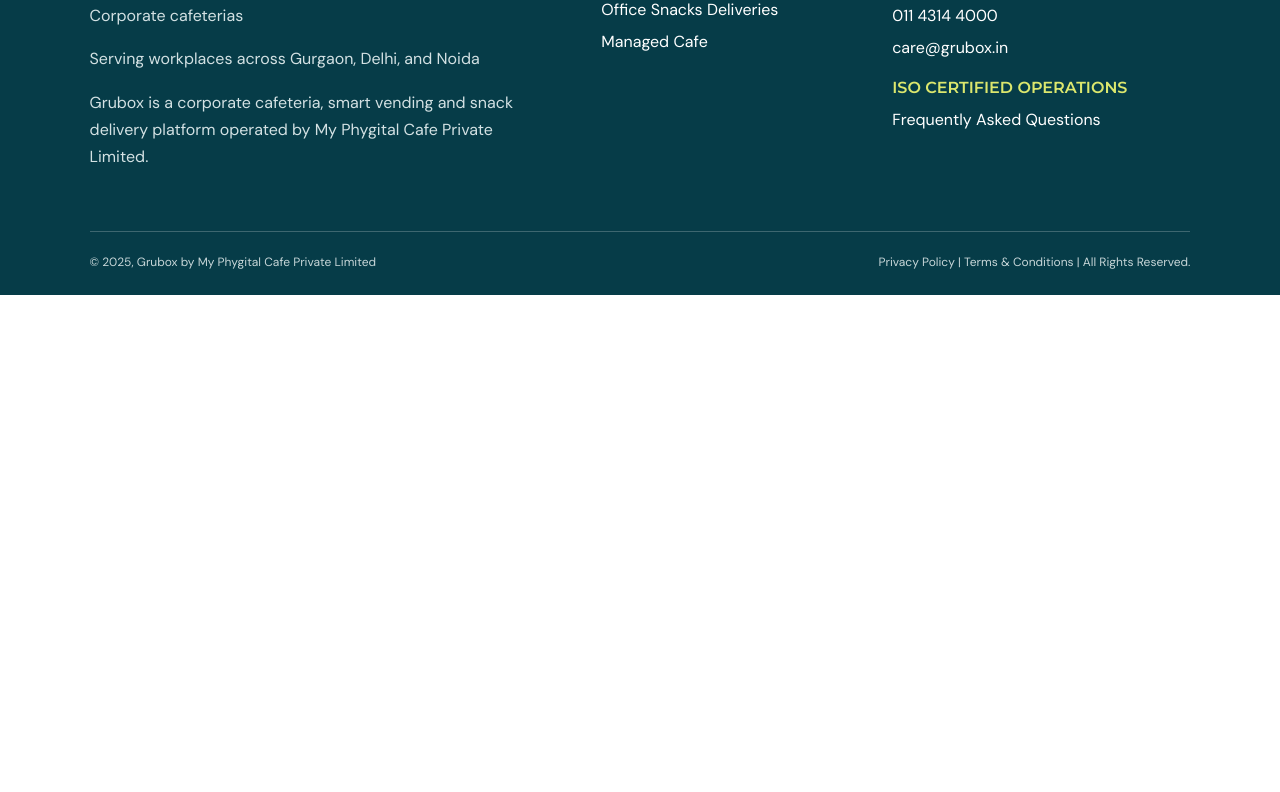
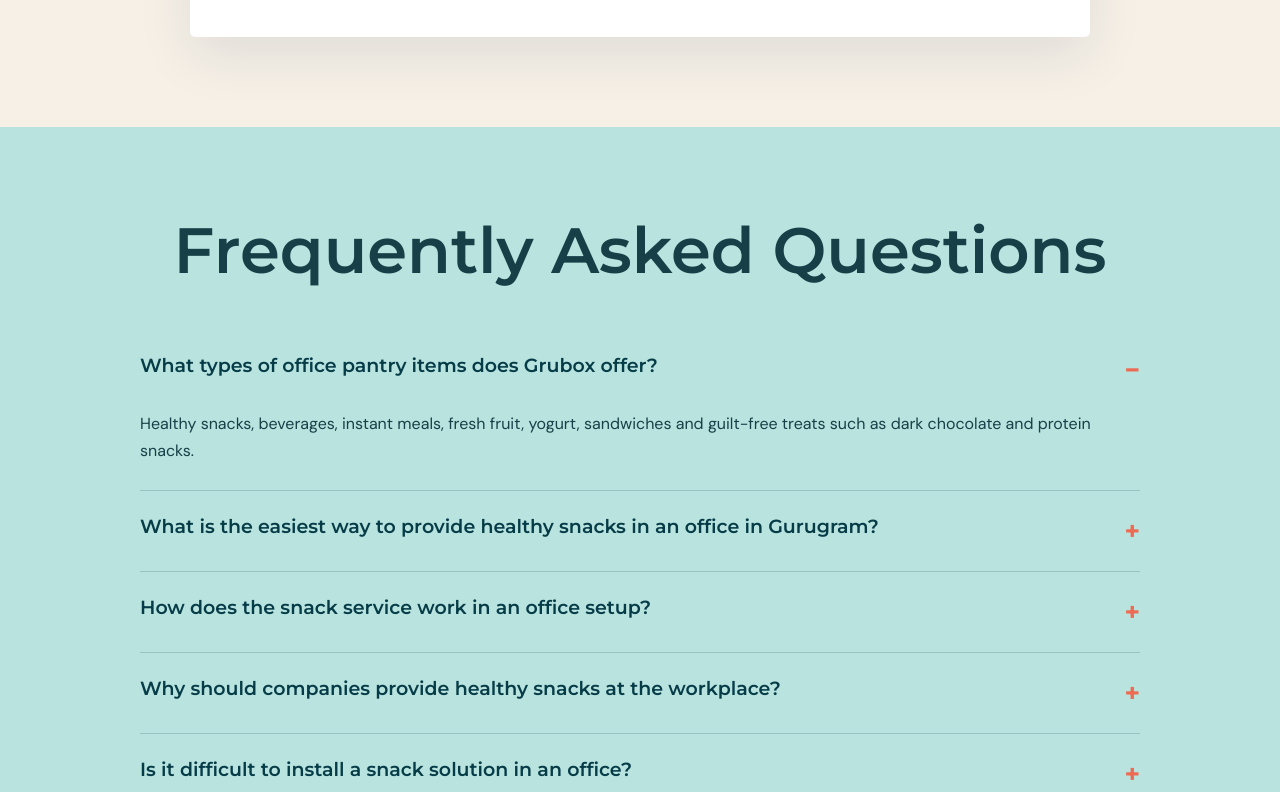
Before and after one commit to cherikakaushal/grubox-frontend-clone, a Next.js app: page /frequently-asked-questions in a window 1280 px wide. Before the commit this address had no page. Shown: the part 1108-1900 px from the top of the page. Before the commit the page ends 1403 px from the top, so only its background shows below. Built offline with nearby package versions, Linux system fonts and the light colour scheme.

Commit message:
feat: add FAQ and refund policy page

```diff
--- /dev/null
+++ b/app/frequently-asked-questions/page.tsx
@@ -0,0 +1,3 @@
+import Accordion from '@/components/Accordion/Accordion';import ContactForm from '@/components/Form/ContactForm';import {faqItems} from '@/lib/content';
+export const metadata={title:'Frequently Asked Questions'};
+export default function FAQ(){return <><section className="section section--cream"><div className="narrow"><h1 className="section-title center">Policy of Use</h1><div className="prose"><h2>Service Charges</h2><p>A basic service fee may be charged to help maintain product quality and a smooth ordering experience.</p><h2>Refund Policy</h2><p>Refund requests can be initiated through the Grubox app, customer care, or by emailing care@grubox.in. A refund is eligible when an item is not vended successfully and is processed after approval.</p><ul><li>PayTM wallet: within 24 hours</li><li>Credit/debit card: Grubox wallet within 24 hours</li><li>Bharat QR: linked bank account within five working days</li></ul></div><h2 className="section-title center">Issue Still Not Resolved?</h2><ContactForm issue/></div></section><section className="section section--aqua"><h2 className="section-title center">Frequently Asked Questions</h2><Accordion items={faqItems}/></section></>}
```
